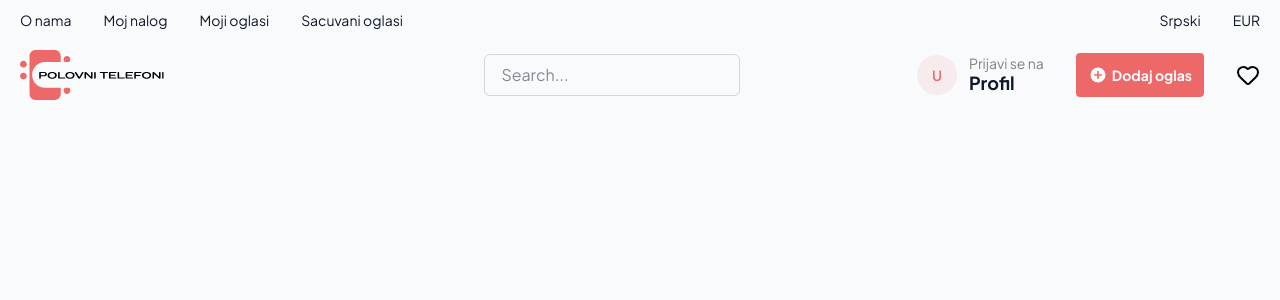
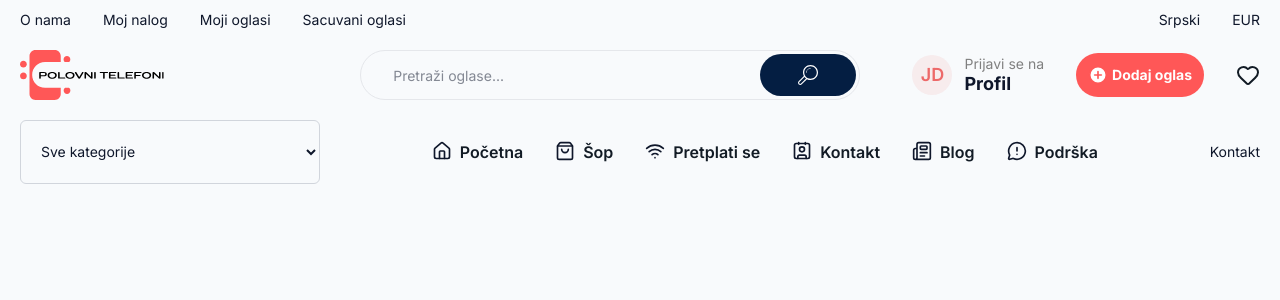
Before and after one commit to lekeee/polovnitelefoni-frontend, a Next.js app: page / in a window 1280 px wide. Shown: the top 300 px of the page. Built offline with nearby package versions, Linux system fonts and the light colour scheme.

Commit message:
Add search component and search icon
- Created a new Search component in Search.tsx that includes an input field for searching and a button with a search icon.
- Added a search icon SVG file to the public/icons directory for use in the Search component.

```diff
--- a/app/globals.css
+++ b/app/globals.css
@@ -1,4 +1,18 @@
 @import "tailwindcss";
+
+h1,
+h2,
+h3,
+h4,
+h5,
+h6,
+p {
+  color: var(--color-black);
+}
+
+p {
+  font-size: 1rem;
+}
 
 :root {
   --background: #ffffff;
@@ -8,9 +22,14 @@
 @theme inline {
   --color-background: var(--background);
   --color-foreground: var(--foreground);
-  --font-sans: var(--font-plus-jakarta);
-  --color-primary: #ed6969;
+  --font-sans: var(--font-inter);
+  --color-primary: #FF5757;
   --color-secondary: #808080;
+  --color-black: #121B25;
+  --color-blue: #0086e6;
+  --color-blue-dark: #041e42;
+  --color-third: #041e42;
+  --color-border: #E5E7EB;
 }
 
 @media (prefers-color-scheme: dark) {
--- a/app/layout.tsx
+++ b/app/layout.tsx
@@ -1,9 +1,9 @@
-import { Plus_Jakarta_Sans } from 'next/font/google';
+import { Inter } from 'next/font/google';
 import './globals.css';
 
-const plusJakartaSans = Plus_Jakarta_Sans({
+const inter = Inter({
   subsets: ['latin', 'latin-ext'],
-  variable: '--font-plus-jakarta',
+  variable: '--font-inter',
   display: 'swap',
   weight: ['400', '500', '600', '700', '800'],
 });
@@ -14,7 +14,7 @@ export default function RootLayout({
   children: React.ReactNode;
 }) {
   return (
-    <html lang="sr" className={plusJakartaSans.variable}>
+    <html lang="sr" className={inter.variable}>
       <body className="font-sans antialiased text-slate-900 bg-slate-50">
         {children}
       </body>
--- a/components/common/Navbar.tsx
+++ b/components/common/Navbar.tsx
@@ -2,8 +2,9 @@ import Image from "next/image";
 import Link from "next/link";
 import UserAvatar from "../ui/UserAvatar";
 import PrimaryButton from "../ui/PrimaryButton";
-import { PlusCircle } from "lucide-react";
+import { Contact, Home, MessageCircleWarning, Newspaper, PlusCircle, ShoppingBag, Wifi } from "lucide-react";
 import SavedAdsIndicator from "../ui/SavedAdsIndicator";
+import Search from "../ui/Search";
 
 export default function Navbar() {
     return <nav className="w-full max-w-7xl mx-auto flex flex-col items-center justify-between py-0 px-5">
@@ -25,13 +26,11 @@ export default function Navbar() {
                     <Image src="/polovnitelefoni-logo.svg" alt="Logo" height={50} width={143.75} />
                 </Link>
             </div>
-            <div>
-                <input type="text" placeholder="Search..." className="border border-gray-300 rounded-md px-4 py-2 w-64" />
-            </div>
+            <Search />
             <div className="flex items-center gap-8">
                 <Link href="/login" className="flex items-center gap-4">
                     <div className="flex items-center gap-3">
-                        <UserAvatar />
+                        <UserAvatar name="John" lastname="Doe" />
                         <div className="flex flex-col items-start">
                             <span className="text-sm text-secondary leading-tight">Prijavi se na</span>
                             <span className="text-lg font-bold leading-tight">Profil</span>
@@ -44,5 +43,37 @@ export default function Navbar() {
                 <SavedAdsIndicator />
             </div>
         </div>
+        <div className="w-full flex items-center justify-between my-2.5">
+            <select className="border border-gray-300 rounded-md px-4 py-2 text-sm w-75 h-16">
+                <option>Sve kategorije</option>
+            </select>
+            <div className="flex gap-8">
+                <Link href="/" className="text-sm flex gap-2">
+                    <Home className="w-5 h-5" />
+                    <p className="font-semibold">Početna</p>
+                </Link>
+                <Link href="/" className="text-sm flex gap-2">
+                    <ShoppingBag className="w-5 h-5" />
+                    <p className="font-semibold">Šop</p>
+                </Link>
+                <Link href="/" className="text-sm flex gap-2">
+                    <Wifi className="w-5 h-5" />
+                    <p className="font-semibold">Pretplati se</p>
+                </Link>
+                <Link href="/" className="text-sm flex gap-2">
+                    <Contact className="w-5 h-5" />
+                    <p className="font-semibold">Kontakt</p>
+                </Link>
+                <Link href="/" className="text-sm flex gap-2">
+                    <Newspaper className="w-5 h-5" />
+                    <p className="font-semibold">Blog</p>
+                </Link>
+                <Link href="/" className="text-sm flex gap-2">
+                    <MessageCircleWarning className="w-5 h-5" />
+                    <p className="font-semibold">Podrška</p>
+                </Link>
+            </div>
+            <Link href="/" className="text-sm">Kontakt</Link>
+        </div>
     </nav >
 }
--- a/components/ui/PrimaryButton.tsx
+++ b/components/ui/PrimaryButton.tsx
@@ -9,7 +9,7 @@ type Props = {
 
 export default function PrimaryButton({ href, text, icon }: Props) {
     const IconComponent = icon;
-    return <Link href={href ?? "#"} className="p-3 text-sm flex gap-1 font-bold text-white bg-primary rounded-sm hover:bg-[#DA5A5A] duration-300">
+    return <Link href={href ?? "#"} className="p-3 text-sm flex gap-1 font-bold text-white bg-primary rounded-full hover:bg-[#DA5A5A] duration-300">
         {IconComponent ? <IconComponent className="text-primary fill-white w-5 h-5" /> : null}
         {text}
     </Link>
--- /dev/null
+++ b/components/ui/Search.tsx
@@ -0,0 +1,10 @@
+import Image from "next/image";
+
+export default function Search() {
+    return <div className="relative max-w-125 w-full h-12.5">
+        <input type="text" placeholder="Pretraži oglase..." className="w-full h-full border border-border rounded-full text-sm pl-8 pr-28" />
+        <button className="absolute right-1 top-1 bottom-1 bg-blue-dark text-white rounded-full flex justify-center items-center p-2 w-24">
+            <Image src="/icons/search.svg" alt="Search" height={20} width={20} />
+        </button>
+    </div>
+}
--- a/components/ui/UserAvatar.tsx
+++ b/components/ui/UserAvatar.tsx
@@ -45,9 +45,9 @@ export default function UserAvatar({ name, lastname }: Props) {
 
     return (
         <div
-            className={`w-10 h-10 rounded-full flex items-center justify-center font-semibold text-sm select-none transition-colors ${colorClass.bg} ${colorClass.text}`}
+            className={`w-10 h-10 rounded-full flex items-center justify-center select-none transition-colors ${colorClass.bg} ${colorClass.text}`}
         >
-            <span>{initials}</span>
+            <span className="select-none text-lg font-semibold">{initials}</span>
         </div>
     );
 }
```
Also changed, not shown: public/icons/search.svg (added), public/polovnitelefoni-logo.svg.
